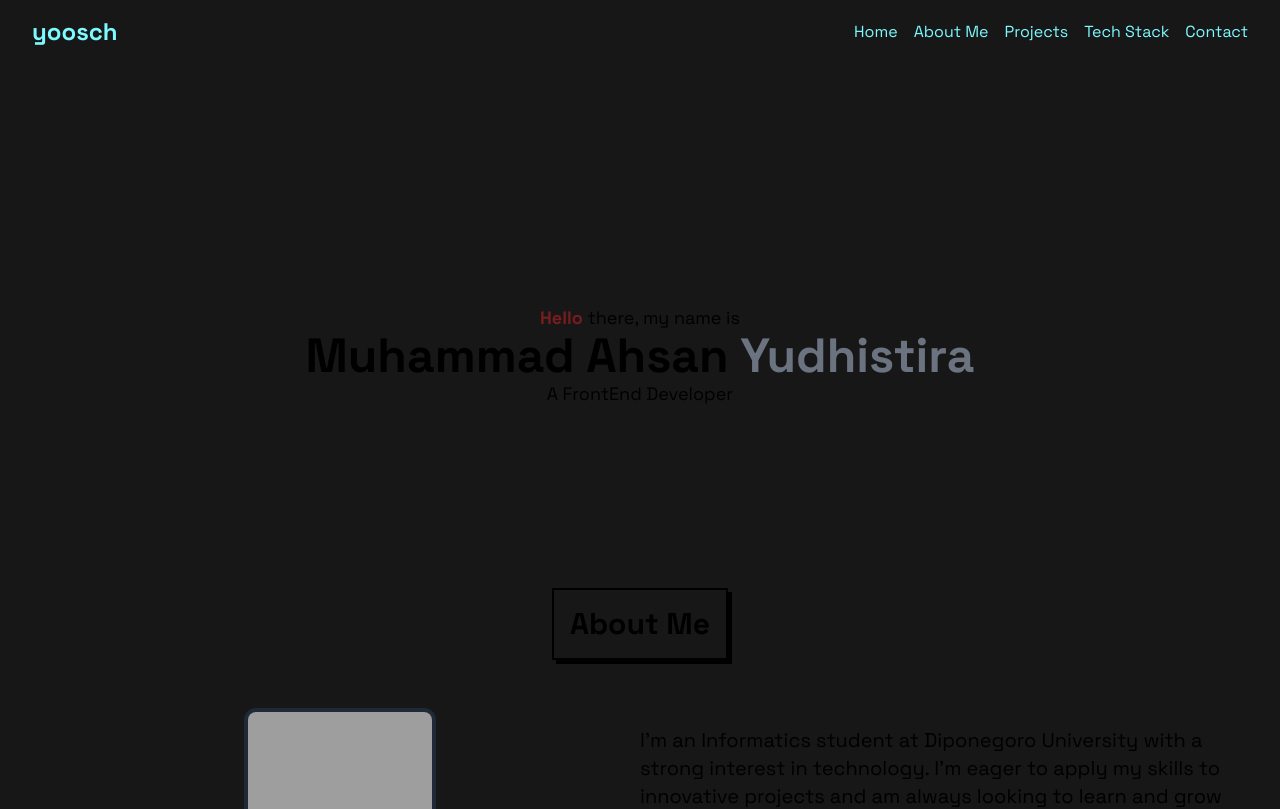
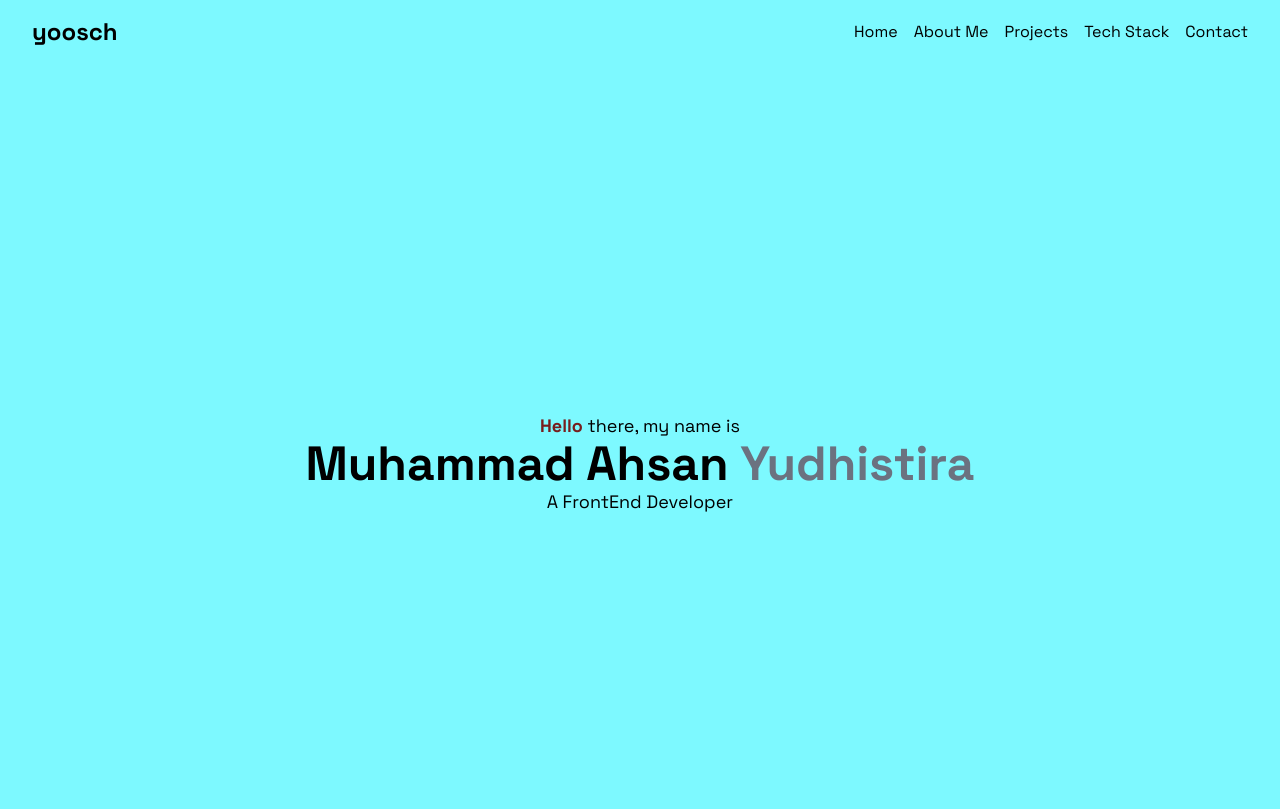
Before and after one commit to yoosch/portfolio, a Next.js app: page / in a window 1280 px wide. Shown: the top 809 px of the page. Built offline with nearby package versions, Linux system fonts and the light colour scheme; grey boxes are pictures that could not be loaded.

Commit message:
test on light and dark mode

```diff
--- a/app/globals.css
+++ b/app/globals.css
@@ -4,13 +4,13 @@
 
 :root {
   --background: #7df9ff;
-  --foreground: #171717;
+  --foreground: #7df9ff;
   --font-primary: 'Space Grotesk', Arial, Helvetica, sans-serif;
 }
 
 @media (prefers-color-scheme: dark) {
   :root {
-    --background: #0a0a0a;
+    --background: #7df9ff;
     --foreground: #ededed;
   }
 }
--- a/app/page.js
+++ b/app/page.js
@@ -50,7 +50,7 @@ export default function Page() {
   useEffect(() => {
     const timeout = setTimeout(() => {
       setIsLoading(false); // Hide loader after 3 seconds
-    }, 500); // 3000ms = 3 seconds
+    }, 1000); // 3000ms = 3 seconds
 
     return () => clearTimeout(timeout); // Cleanup timeout on unmount
   }, []);
@@ -58,8 +58,7 @@ export default function Page() {
   const LoaderScreen = () => {
     return (
       <div
-      className={`fixed inset-0 flex items-center justify-center bg-[#e3dff2] z-50 transition-opacity duration-700 ${
-        isLoading ? 'opacity-100' : 'opacity-0 pointer-events-none'
+        className={`fixed inset-0 flex items-center justify-center bg-[#e3dff2] z-50 transition-opacity duration-700 ${isLoading ? 'opacity-100' : 'opacity-0 pointer-events-none'
           }`}
       >
         <div className="text-5xl font-extrabold text-[#7FBC8C]">
@@ -215,7 +214,7 @@ export default function Page() {
       {isLoading && <LoaderScreen />}
       {!isLoading && (
         <div>
-          <nav className={`flex justify-between items-center sticky top-0 py-4 px-8  z-50 transition-colors duration-300 ${isScrolled ? "bg-[#a7dbd8] border-b-2 border-black shadow-lg" : "bg-transparent"
+          <nav className={`flex text-black justify-between items-center sticky top-0 py-4 px-8  z-50 transition-colors duration-300 ${isScrolled ? "bg-[#a7dbd8] border-b-2 border-black shadow-lg" : "bg-transparent"
             }`}>
             {/* Logo */}
             <div>
@@ -261,9 +260,9 @@ export default function Page() {
             <div
               id="home"
               className={`${isLoaded ? "opacity-100 translate-y-0" : "opacity-0 translate-y-10"
-                } transition-all duration-1000 ease-out text-black`}
+                } transition-all duration-1000 ease-out text-black flex flex-col justify-center items-center h-screen`}
             >
-              <div className="p-auto items-center gap-4 md:text-center justify-center md:mt-[20%] mt-[80%] md:mb-[15%] mb-[100%]">
+              <div className="p-auto items-center gap-4 md:text-center justify-center">
                 <div className="text-black">
                   <h1 className="text-lg"><AutoGreeting /><span> there, my name is</span></h1>
                   <h1 className="font-bold text-5xl">
@@ -486,14 +485,14 @@ export default function Page() {
                 <h1 className="text-3xl font-bold text-black p-4 shadow-black border-2 border-black shadow-[4px_4px_0px_0px_rgba(0,0,0,0.5)]">
                   Connect with me
                 </h1>
-                <div className="grid grid-cols-1 md:grid-cols-2 lg:grid-cols-4 gap-4 mt-8">
+                <div className="grid grid-cols-1 text-center md:grid-cols-2 lg:grid-cols-4 gap-4 mt-8">
                   {platforms.map((platform, index) => (
                     <a
                       key={index}
                       href={platform.link}
                       target="_blank"
                       rel="noopener noreferrer"
-                      className={`flex items-center border-2 px-8 py-4 border-black shadow-[4px_4px_0px_0px_rgba(0,0,0,0.9)] hover:shadow-[2px_2px_0px_0px_rgba(0,0,0,0.9)] hover:translate-x-1 hover:translate-y-1 transition-all duration-300 rounded-none ${platform.bgColor} text-black font-bold`}
+                      className={`flex justify-center items-center border-2 px-8 py-4 border-black shadow-[4px_4px_0px_0px_rgba(0,0,0,0.9)] hover:shadow-[2px_2px_0px_0px_rgba(0,0,0,0.9)] hover:translate-x-1 hover:translate-y-1 transition-all duration-300 rounded-none ${platform.bgColor} text-black font-bold`}
                     >
                       {platform.icon}
                       {platform.name}
@@ -519,7 +518,7 @@ export default function Page() {
 
                   <div className="border-4 border-black bg-[#fde4e1] shadow-[8px_8px_0px_0px_rgba(0,0,0,0.9)] hover:shadow-[4px_4px_0px_0px_rgba(0,0,0,0)] hover:translate-x-1 hover:translate-y-1 transition-all duration-500 rounded-none p-6">
                     <h1 className="text-2xl font-bold text-black">Email</h1>
-                    <p className="text-base mt-2">yudhisahsan@gmail.com</p>
+                    <p className="text-base text-green-800 mt-2">yudhisahsan@gmail.com</p>
                   </div>
                 </a>
 
@@ -527,7 +526,7 @@ export default function Page() {
                 <a href="wa.me/628990404567" >
                   <div className="border-4 border-black bg-[#d0f0fd] shadow-[8px_8px_0px_0px_rgba(0,0,0,0.9)] hover:shadow-[4px_4px_0px_0px_rgba(0,0,0,0)] hover:translate-x-1 hover:translate-y-1 transition-all duration-500 rounded-none p-6">
                     <h1 className="text-2xl font-bold text-black">WhatsApp</h1>
-                    <p className="text-base mt-2">+62 899 040 4567</p>
+                    <p className="text-base text-green-800 mt-2">+62 899 040 4567</p>
                   </div>
                 </a>
               </div>
```
Lines whose indentation alone changed are shown as unchanged.
